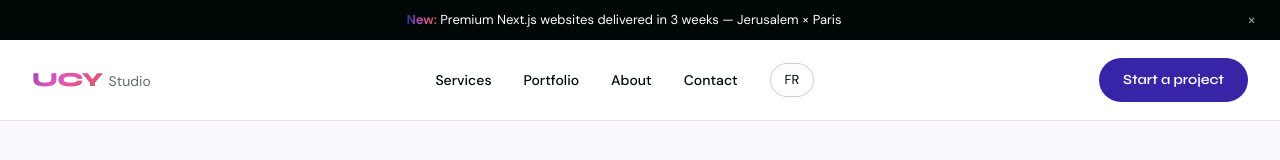
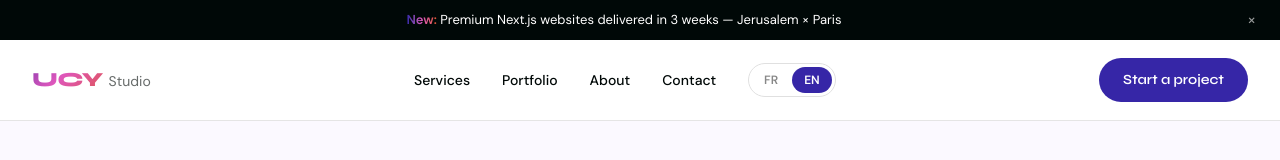
Before and after one commit to ucyweb28-svg/UCY_WEB_2026, a Next.js app: page /en in a window 1280 px wide. Shown: the top 160 px of the page. Built offline with nearby package versions, Linux system fonts and the light colour scheme.

Commit message:
feat: redesign mobile menu white bg, large links, toggle lang switcher

```diff
--- a/components/layout/Nav.tsx
+++ b/components/layout/Nav.tsx
@@ -19,10 +19,22 @@ const NAV_LINKS = [
 ];
 
 const SOCIAL_LINKS = [
-  { label: 'Instagram', href: 'https://www.instagram.com/ucy_studio/', icon: '/icons/icon-instagram.svg' },
-  { label: 'LinkedIn', href: 'https://www.linkedin.com/company/115831904/', icon: '/icons/icon-linkedin.svg' },
-  { label: 'Behance', href: 'https://www.behance.net/yonathanchetrit3', icon: '/icons/icon-behance.svg' },
-];
+  {
+    label: 'Instagram',
+    href: 'https://www.instagram.com/ucy_studio/',
+    path: 'M12 2.163c3.204 0 3.584.012 4.85.07 3.252.148 4.771 1.691 4.919 4.919.058 1.265.069 1.645.069 4.849 0 3.205-.012 3.584-.069 4.849-.149 3.225-1.664 4.771-4.919 4.919-1.266.058-1.644.07-4.85.07-3.204 0-3.584-.012-4.849-.07-3.26-.149-4.771-1.699-4.919-4.92-.058-1.265-.07-1.644-.07-4.849 0-3.204.013-3.583.07-4.849.149-3.227 1.664-4.771 4.919-4.919 1.266-.057 1.645-.069 4.849-.069zm0-2.163c-3.259 0-3.667.014-4.947.072-4.358.2-6.78 2.618-6.98 6.98-.059 1.281-.073 1.689-.073 4.948 0 3.259.014 3.668.072 4.948.2 4.358 2.618 6.78 6.98 6.98 1.281.058 1.689.072 4.948.072 3.259 0 3.668-.014 4.948-.072 4.354-.2 6.782-2.618 6.979-6.98.059-1.28.073-1.689.073-4.948 0-3.259-.014-3.667-.072-4.947-.196-4.354-2.617-6.78-6.979-6.98-1.281-.059-1.69-.073-4.949-.073zm0 5.838c-3.403 0-6.162 2.759-6.162 6.162s2.759 6.163 6.162 6.163 6.162-2.759 6.162-6.163c0-3.403-2.759-6.162-6.162-6.162zm0 10.162c-2.209 0-4-1.79-4-4 0-2.209 1.791-4 4-4s4 1.791 4 4c0 2.21-1.791 4-4 4zm6.406-11.845c-.796 0-1.441.645-1.441 1.44s.645 1.44 1.441 1.44c.795 0 1.439-.645 1.439-1.44s-.644-1.44-1.439-1.44z',
+  },
+  {
+    label: 'LinkedIn',
+    href: 'https://www.linkedin.com/company/115831904/',
+    path: 'M4.98 3.5c0 1.381-1.11 2.5-2.48 2.5s-2.48-1.119-2.48-2.5c0-1.38 1.11-2.5 2.48-2.5s2.48 1.12 2.48 2.5zm.02 4.5h-5v16h5v-16zm7.982 0h-4.968v16h4.969v-8.399c0-4.67 6.029-5.052 6.029 0v8.399h4.988v-10.131c0-7.88-8.922-7.593-11.018-3.714v-2.155z',
+  },
+  {
+    label: 'Behance',
+    href: 'https://www.behance.net/yonathanchetrit3',
+    path: 'M22 7h-7v-2h7v2zm1.726 10c-.442 1.297-2.029 3-5.101 3-3.074 0-5.564-1.729-5.564-5.675 0-3.91 2.325-5.92 5.466-5.92 3.082 0 4.964 1.782 5.375 4.426.078.506.109 1.188.095 2.14h-8.027c.13 3.211 3.483 3.312 4.588 2.029h3.168zm-7.686-4h4.965c-.105-1.547-1.136-2.219-2.477-2.219-1.466 0-2.277.768-2.488 2.219zm-9.574 6.988h-6.466v-14.967h6.953c5.476.081 5.58 5.444 2.72 6.906 3.461 1.26 3.577 8.061-3.207 8.061zm-3.466-8.988h3.584c2.508 0 2.906-3-.312-3h-3.272v3zm3.391 3h-3.391v3.016h3.341c3.055 0 2.868-3.016.05-3.016z',
+  },
+] as const;
 
 function getLocalizedPath(pathname: string, targetLocale: 'fr' | 'en'): string {
   const isEn = pathname === '/en' || pathname.startsWith('/en/');
@@ -55,16 +67,63 @@ function HamburgerIcon({ open }: { open: boolean }) {
   );
 }
 
+function SocialIcon({ path, size = 22 }: { path: string; size?: number }) {
+  return (
+    <svg width={size} height={size} viewBox="0 0 24 24" fill="currentColor" aria-hidden="true">
+      <path d={path} />
+    </svg>
+  );
+}
+
+function LocaleSwitch({
+  locale,
+  onSwitch,
+  size = 'lg',
+}: {
+  locale: string;
+  onSwitch: () => void;
+  size?: 'sm' | 'lg';
+}) {
+  const isLarge = size === 'lg';
+  return (
+    <div
+      className="inline-flex items-center"
+      style={{ border: '1px solid #e0e0e0', borderRadius: 20, padding: isLarge ? 4 : 3, gap: 2 }}
+    >
+      {(['fr', 'en'] as const).map((loc) => {
+        const isActive = loc === locale;
+        return (
+          <button
+            key={loc}
+            onClick={() => {
+              if (!isActive) onSwitch();
+            }}
+            className="font-sans font-semibold transition-colors duration-200 cursor-pointer"
+            style={{
+              borderRadius: 20,
+              padding: isLarge ? '8px 20px' : '4px 12px',
+              fontSize: isLarge ? 16 : 12,
+              backgroundColor: isActive ? '#3626A7' : 'transparent',
+              color: isActive ? '#ffffff' : '#888888',
+            }}
+            aria-label={`Switch language to ${loc.toUpperCase()}`}
+          >
+            {loc.toUpperCase()}
+          </button>
+        );
+      })}
+    </div>
+  );
+}
+
 export function Nav() {
   const t = useTranslations('nav');
   const tHero = useTranslations('hero');
-  const tFooterCta = useTranslations('footer_cta');
   const locale = useLocale();
   const router = useRouter();
   const pathname = usePathname();
   const isContactPage = pathname?.endsWith('/contact') ?? false;
   const isHomePage = pathname === '/' || pathname === '/en';
-  const otherLocale = locale === 'fr' ? 'en' : 'fr';
   const [scrolled, setScrolled] = useState(false);
   const [hidden, setHidden] = useState(false);
   const [menuOpen, setMenuOpen] = useState(false);
@@ -94,15 +153,12 @@ export function Nav() {
   };
 
   const switchLocale = () => {
+    const otherLocale = locale === 'fr' ? 'en' : 'fr';
     router.push(getLocalizedPath(pathname ?? '/', otherLocale));
   };
 
   const whatsappHref = formatWhatsAppLink(
     'fr',
-    'Bonjour%20UCY%20Studio%2C%20je%20voudrais%20d%C3%A9marrer%20un%20projet'
-  );
-  const whatsappHrefIL = formatWhatsAppLink(
-    'il',
     'Bonjour%20UCY%20Studio%2C%20je%20voudrais%20d%C3%A9marrer%20un%20projet'
   );
 
@@ -150,14 +206,7 @@ export function Nav() {
             })}
           </nav>
 
-          <button
-            onClick={switchLocale}
-            className="inline-flex items-center justify-center rounded-full border font-sans transition-colors duration-200 hover:bg-black/5 cursor-pointer"
-            style={{ borderColor: 'rgba(0,8,7,0.2)', color: '#000807', backgroundColor: 'transparent', padding: '6px 14px', fontSize: 13 }}
-            aria-label={`Switch language to ${otherLocale.toUpperCase()}`}
-          >
-            {otherLocale.toUpperCase()}
-          </button>
+          <LocaleSwitch locale={locale} onSwitch={switchLocale} size="sm" />
         </div>
 
         {/* Desktop CTA + Mobile hamburger */}
@@ -196,7 +245,7 @@ export function Nav() {
               exit={{ y: '-100%' }}
               transition={{ duration: 0.4, ease: [0.25, 0.1, 0.25, 1] }}
               className="lg:hidden fixed inset-0 z-[100] flex flex-col overflow-y-auto"
-              style={{ backgroundColor: '#000807' }}
+              style={{ backgroundColor: '#ffffff' }}
             >
               {/* Top bar: logo + close */}
               <div className="shrink-0 flex items-center justify-between px-6 md:px-8 h-16 md:h-20">
@@ -208,25 +257,25 @@ export function Nav() {
                   <span className={`font-heading text-xl font-extrabold tracking-tight leading-none ${gradientText}`}>
                     {t('logo')}
                   </span>
-                  <span className="font-sans text-sm font-normal text-white/60 leading-none">
+                  <span className="font-sans text-sm font-normal text-black/50 leading-none">
                     {t('logo_suffix')}
                   </span>
                 </Link>
                 <button
                   onClick={() => setMenuOpen(false)}
                   aria-label={t('menu_close')}
-                  className="text-3xl leading-none p-2 -mr-2 text-white/60 hover:text-white transition-colors duration-200 cursor-pointer"
+                  className="text-3xl leading-none p-2 -mr-2 text-black/40 hover:text-black transition-colors duration-200 cursor-pointer"
                 >
                   ×
                 </button>
               </div>
 
-              {/* Centered nav links */}
+              {/* Nav links */}
               <motion.nav
                 variants={stagger}
                 initial="hidden"
                 animate="visible"
-                className="flex-1 flex flex-col items-center justify-center gap-6 md:gap-8 py-12"
+                className="flex-1 flex flex-col justify-center px-6 md:px-8"
                 aria-label="Navigation principale"
               >
                 {NAV_LINKS.map(({ key, href }) => (
@@ -238,59 +287,50 @@ export function Nav() {
                       handleAnchorClick(e, href);
                       setMenuOpen(false);
                     }}
-                    className="nav-fullscreen-link font-heading font-bold text-4xl md:text-6xl text-white"
+                    className="flex items-center justify-between font-heading transition-colors duration-200 text-[#0a0a0a] hover:text-[#3626A7]"
+                    style={{ fontSize: 42, fontWeight: 800, borderBottom: '1px solid #f0f0f0', padding: '16px 0' }}
                   >
-                    {t(key)}
+                    <span>{t(key)}</span>
+                    <span style={{ color: '#3626A7', fontSize: 24 }}>→</span>
                   </motion.a>
                 ))}
               </motion.nav>
 
-              {/* Language switcher (mobile) */}
-              <div className="shrink-0 px-6 md:px-8 pb-6">
-                <button
-                  onClick={() => {
+              {/* Language toggle switch */}
+              <div className="shrink-0 flex justify-center px-6 md:px-8" style={{ marginTop: 32 }}>
+                <LocaleSwitch
+                  locale={locale}
+                  onSwitch={() => {
                     switchLocale();
                     setMenuOpen(false);
                   }}
-                  className="block w-full max-w-xs mx-auto rounded-full border font-sans text-center transition-colors duration-200 hover:bg-white/10 cursor-pointer"
-                  style={{ borderColor: 'rgba(255,255,255,0.2)', color: 'white', backgroundColor: 'transparent', padding: '10px 24px', fontSize: 15 }}
-                  aria-label={`Switch language to ${otherLocale.toUpperCase()}`}
-                >
-                  {otherLocale.toUpperCase()}
-                </button>
+                  size="lg"
+                />
               </div>
 
-              {/* Bottom row: locale, WhatsApp CTAs, social links */}
-              <div className="shrink-0 px-6 md:px-8 pb-8 md:pb-10 flex flex-col md:flex-row items-center md:items-end justify-between gap-6">
-                <p className="order-3 md:order-1 font-sans text-xs md:text-sm text-white/40">
-                  {tHero('badge')}
-                </p>
-
-                <div className="order-1 md:order-2 flex flex-wrap items-center justify-center gap-3">
-                  <Button variant="whatsapp" href={whatsappHref} size="md" external>
-                    {tFooterCta('whatsapp_fr')}
-                  </Button>
-                  <Button variant="ghost" href={whatsappHrefIL} size="md" external>
-                    {tFooterCta('whatsapp_il')}
-                  </Button>
-                </div>
-
-                <div className="order-2 md:order-3 flex items-center gap-3">
-                  {SOCIAL_LINKS.map(({ label, href, icon }) => (
+              {/* Social icons */}
+              <div className="shrink-0 flex items-center justify-center" style={{ gap: 24, marginTop: 24 }}>
+                {SOCIAL_LINKS.map(({ label, href, path }) => (
                   <a
                     key={label}
                     href={href}
                     target="_blank"
                     rel="noopener noreferrer"
                     aria-label={label}
-                      className="block w-9 h-9 rounded-lg overflow-hidden"
+                    className="text-[#0a0a0a] opacity-60 hover:opacity-100 hover:text-[#3626A7] transition-all duration-200"
                   >
-                      {/* eslint-disable-next-line @next/next/no-img-element */}
-                      <img src={icon} alt="" className="w-full h-full object-cover" />
+                    <SocialIcon path={path} size={22} />
                   </a>
                 ))}
               </div>
-              </div>
+
+              {/* Bottom tag */}
+              <p
+                className="shrink-0 text-center font-sans"
+                style={{ fontSize: 12, color: '#aaa', marginTop: 16, paddingBottom: 32 }}
+              >
+                {tHero('badge')}
+              </p>
             </motion.div>
           )}
         </AnimatePresence>,
```
Lines whose indentation alone changed are shown as unchanged.
